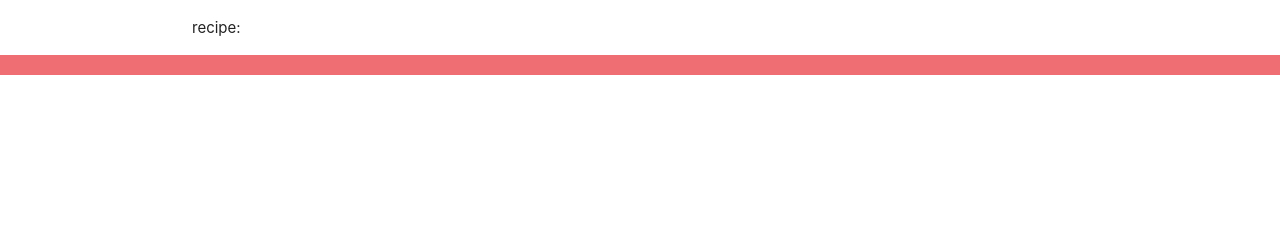
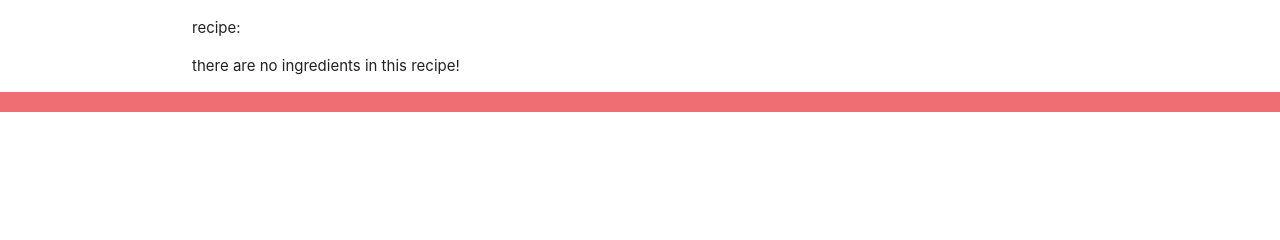
Before and after one commit to sicknarf/Project-3, a Django app: template pourspot/main_app/templates/drinks/recipe_detail.html in a window 1280 px wide. Shown: the part 365-605 px from the top of the page. Run offline with Django 4.2, Linux system fonts and the light colour scheme; the template is opened without the code that fills it, so the values that code supplies are empty.

```diff
--- a/pourspot/main_app/templates/drinks/recipe_detail.html
+++ b/pourspot/main_app/templates/drinks/recipe_detail.html
@@ -7,7 +7,13 @@
 <p>skill: {{recipe.skill_level}}</p>
 <p>recipe:</p>
 
-
+{% if recipe.ingredients.count %}
+    {% for ingredient in recipe.ingredients.all %}
+    <p>{{ingredient.name}}</p>
+    {% endfor %}
+{% else %}
+    <p>there are no ingredients in this recipe!</p>
+{% endif %}
 
 
 {% endblock %}
--- a/pourspot/main_app/templates/main_app/ingredient_confirm_delete.html
+++ b/pourspot/main_app/templates/main_app/ingredient_confirm_delete.html
@@ -8,7 +8,7 @@
 <form action="" method="POST">
 {% csrf_token %}
 <input type="submit" value="Yes - Delete!" class="btn">
-<a href="{% url 'ingredient_detail' ingredient.id %}">Cancel</a>
+<a href="{% url 'add_ingredient' %}">Cancel</a>
 </form>
 
 {% endblock %}
--- a/pourspot/main_app/viewsingredients.py
+++ b/pourspot/main_app/viewsingredients.py
@@ -61,7 +61,7 @@ class IngredientUpdate(UpdateView):
 
 class IngredientDelete(DeleteView):
     model = Ingredient
-    success_url ='/ingredients_index/'
+    success_url ='/ingredients/'
 
 ###################### NEEDS ATTENTION ######################
 # refer to toys for this one in catcollector. this is to associate ingredients with recipes.
```
